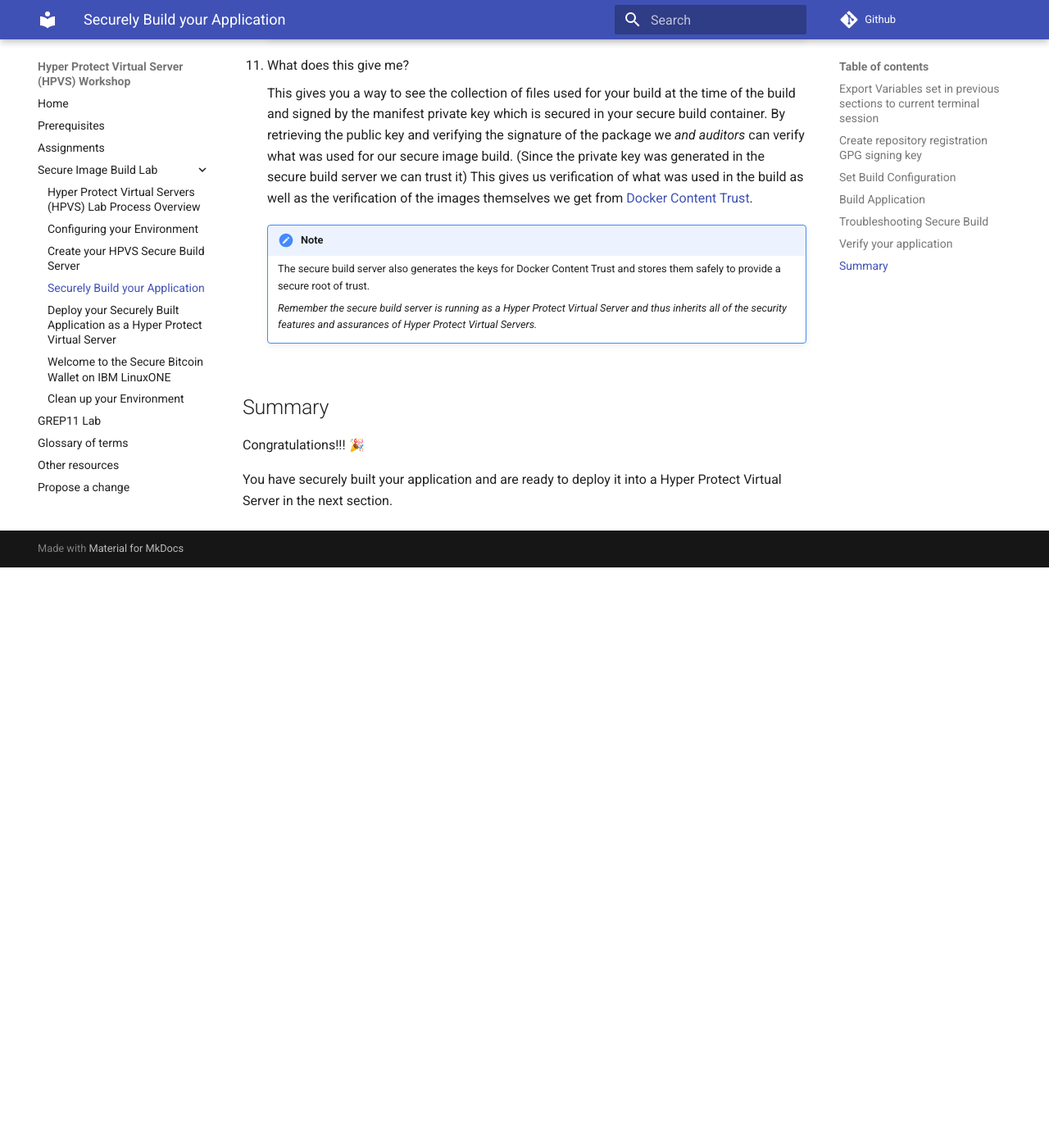
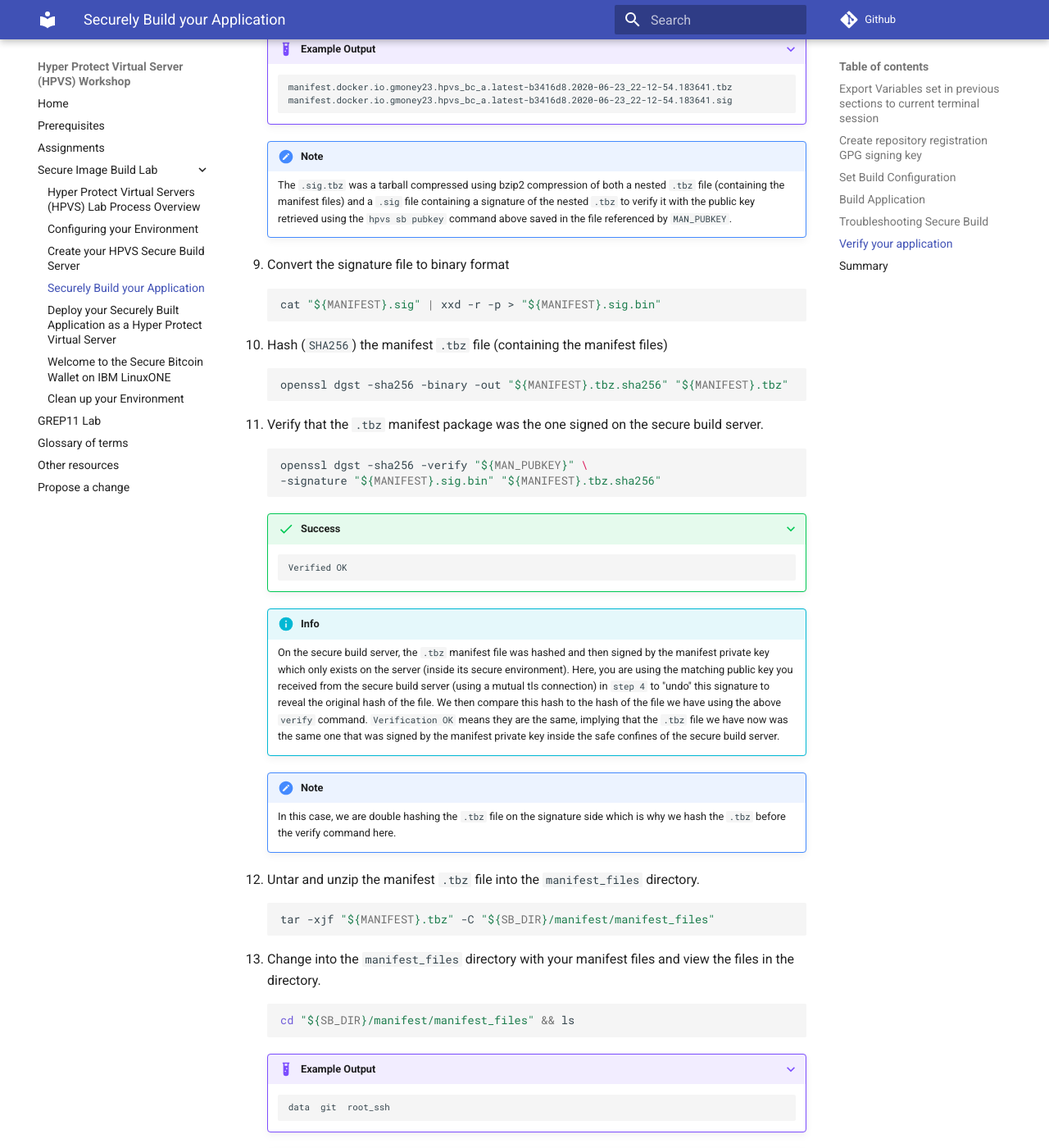
Before and after one commit to ibm-wsc/hyper-protect-virtual-servers-workshop, an MkDocs documentation site: the page built from docs/securebuild-lab/build.md, in a window 1280 px wide and 1400 px high, scrolled down 9190 px. Shown: the whole window at 82% size. Built offline with MkDocs 1.6.1 and Material for MkDocs 9.7.7, drawn with Linux system fonts in a browser that asks for light colours; emoji names are drawn with the system emoji font; before the commit the page ends 9882 px from its top, so only the background shows below that; some of the changed text lies outside the part shown.

Commit message:
Added instructions to verify manifest file with openssl

````diff
--- a/docs/securebuild-lab/build.md
+++ b/docs/securebuild-lab/build.md
@@ -401,6 +402,10 @@ source "${HOME}/.bashrc"
     hpvs sb pubkey --config "${SB_DIR}/sb_config.yaml" --name "${BUILD_NAME}"
     ```
 
+    !!! info
+
+        Connections to the secure build server are secured using mutual tls. This means that proper certificates and keys have to be used on the client side to access these files (as well as when doing the previous secure build commands). This adds a layer of security to make sure that the `public key` and `manifest files` are authentic and securely distributed.
+
 5. Check that your application manifest and signing key were retrieved
 
     ``` bash
@@ -421,10 +426,10 @@ source "${HOME}/.bashrc"
     export MANIFEST="${SB_DIR}/manifest/manifest.${BUILD_NAME}"
     ```
 
-7. Set `MAN_KEY` to point to your manifest public key.
+7. Set `MAN_PUBKEY` to point to your manifest public key.
 
     ``` bash
-    export MAN_KEY="${SB_DIR}/manifest/${MAN_KEY}-public.pem"
+    export MAN_PUBKEY="${SB_DIR}/manifest/${BUILD_NAME}-public.pem"
     ```
 
 8. Untar and unzip the manifest `.sig.tbz` file to reveal the `.sig` and `.tbz` files (and remove the original `.sig.tbz`)
@@ -442,15 +447,46 @@ source "${HOME}/.bashrc"
 
     !!! note
 
-        The `.sig.tbz` was a tarball compressed using bzip2 compression of both a nested `.tbz` file (containing the manifest files) and a `.sig` file containing a signature of the nested `.tbz` to verify it with the public key retrieved using the `hpvs sb pubkey` command above saved in the file referenced by `MAN_KEY`.
+        The `.sig.tbz` was a tarball compressed using bzip2 compression of both a nested `.tbz` file (containing the manifest files) and a `.sig` file containing a signature of the nested `.tbz` to verify it with the public key retrieved using the `hpvs sb pubkey` command above saved in the file referenced by `MAN_PUBKEY`.
 
-9.  Untar and unzip the manifest `.tbz` file into the `manifest_files` directory.
+9.  Convert the signature file to binary format
+
+    ``` bash
+    cat "${MANIFEST}.sig" | xxd -r -p > "${MANIFEST}.sig.bin"
+    ```
+
+10. Hash (`SHA256`) the manifest `.tbz` file (containing the manifest files)
+
+    ``` bash
+    openssl dgst -sha256 -binary -out "${MANIFEST}.tbz.sha256" "${MANIFEST}.tbz"
+    ```
+
+11. Verify that the `.tbz` manifest package was the one signed on the secure build server.
+
+    ``` bash
+    openssl dgst -sha256 -verify "${MAN_PUBKEY}" \
+    -signature "${MANIFEST}.sig.bin" "${MANIFEST}.tbz.sha256"
+    ```
+
+    ???+ success
+
+        ``` bash
+        Verified OK
+        ```
+
+    !!! info
+        On the secure build server, the `.tbz` manifest file was hashed and then signed by the manifest private key which only exists on the server (inside its secure environment). Here, you are using the matching public key you received from the secure build server (using a mutual tls connection) in `step 4` to "undo" this signature to reveal the original hash of the file. We then compare this hash to the hash of the file we have using the above `verify` command. `Verification OK` means they are the same, implying that the `.tbz` file we have now was the same one that was signed by the manifest private key inside the safe confines of the secure build server.
+
+    !!! note
+        In this case, we are double hashing the `.tbz` file on the signature side which is why we hash the `.tbz` before the verify command here.
+
+12.  Untar and unzip the manifest `.tbz` file into the `manifest_files` directory.
 
     ``` bash
     tar -xjf "${MANIFEST}.tbz" -C "${SB_DIR}/manifest/manifest_files"
     ```
 
-10. Change into the `manifest_files` directory with your manifest files and view the files in the directory.
+13. Change into the `manifest_files` directory with your manifest files and view the files in the directory.
 
     ``` bash
     cd "${SB_DIR}/manifest/manifest_files" && ls
````
Also changed, not shown: other parts of docs/securebuild-lab/build.md (+4 -3 lines).
